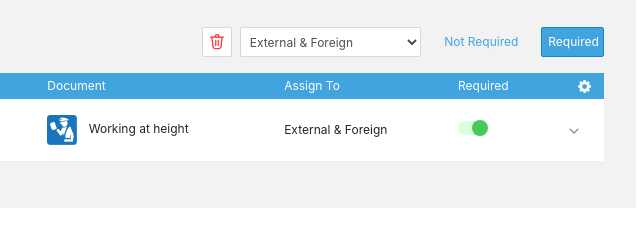
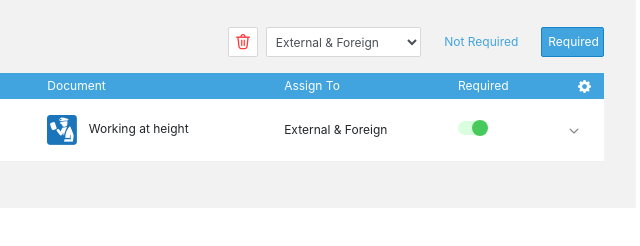
Before and after one commit to haroon603/page97, a plain HTML site: page index.html in a window 1280 px wide. Shown: the full height of the page, 629-1269 px from the left. Drawn offline with nearby package versions, Linux system fonts and the light colour scheme.

Commit message:
Add files via upload

```diff
--- a/index.html
+++ b/index.html
@@ -31,7 +31,7 @@
                     <div class="mr-2" style="border: 1px solid #D8D8D8; border-radius: 2px; background-color: #FFFFFF; width: 30px; text-align: center;">
                         <img src="image/bin.png" class="img-fluid">
                     </div>
-                    <div class="mr-2 change-w1" style=" width: 35%;">
+                    <div class="mr-2 change-w1" style=" width: 30%;">
                         <select class="form-select form-select-sm slct3 mr-2 general-form fs-12" aria-label=".form-select-sm example">
                             <option selected>External & Foreign</option>
                             <option value="1">One</option>
```
